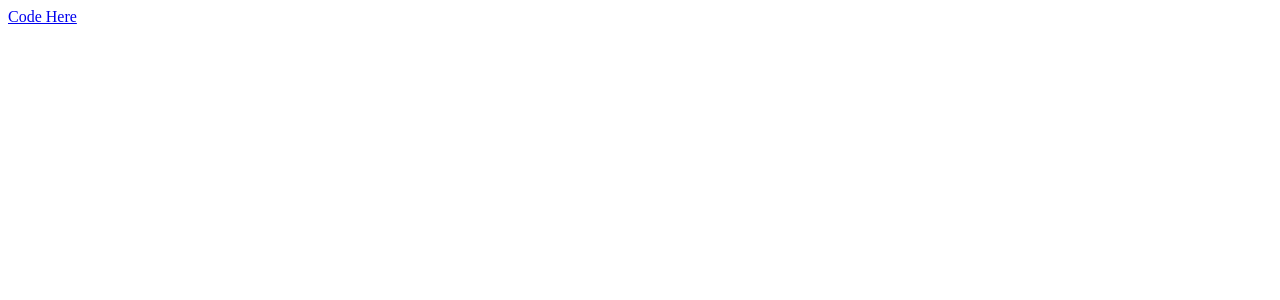
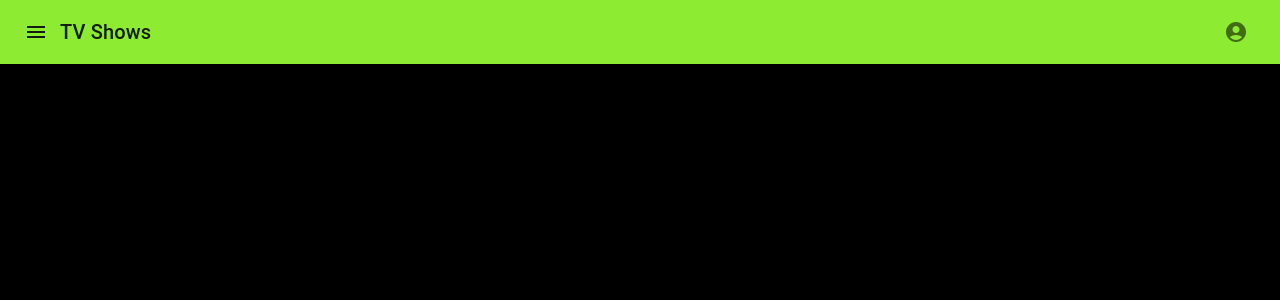
Before and after one commit to subodh-kumar1/subodh.github.io, a React app: page / in a window 1280 px wide. Shown: the top 300 px of the page. Built offline with nearby package versions, Linux system fonts and the light colour scheme.

Commit message:
Setup theme and App bar

```diff
--- a/src/App.tsx
+++ b/src/App.tsx
@@ -1,8 +1,15 @@
+import { Box, ThemeProvider } from "@mui/material";
 import React from "react";
+import HomePage from "./pages/HomePage";
+import theme from "./themes/theme";
+
 
 const App = () => {
     return (
-        <a href="https://github.com/subodh-kumar1/subodh.github.io">Code Here</a>
+        <ThemeProvider theme={theme}>
+            <a href="https://github.com/subodh-kumar1/subodh.github.io">Code Here</a>
+            <HomePage/>
+        </ThemeProvider>
     )
 }
 export default App;
--- a/src/index.html
+++ b/src/index.html
@@ -6,7 +6,7 @@
     <meta http-equiv="X-UA-Compatible" content="ie=edge">
     <title>My React App</title>
 </head>
-<body>
+<body style="background-color:#000000">
     <div id="root"></div>
 </body>
 </html>
--- /dev/null
+++ b/src/pages/HomePage.tsx
@@ -0,0 +1,30 @@
+import { AppBar, Button, IconButton, Toolbar, Typography } from "@mui/material"
+import React from "react"
+import MenuIcon from '@mui/icons-material/Menu';
+import AccountCircleIcon from '@mui/icons-material/AccountCircle';
+
+const HomePage = () => {
+    return <React.Fragment>
+        <AppBar>
+            <Toolbar>
+                <IconButton
+                    size="large"
+                    edge="start"
+                    color="inherit"
+                    aria-label="menu"
+                >
+                    <MenuIcon />
+                </IconButton>
+                <Typography variant="h6" component="div" sx={{ flexGrow: 1 }}>
+                    TV Shows
+                </Typography>
+                <IconButton>
+                    <AccountCircleIcon />
+                </IconButton>
+            </Toolbar>
+        </AppBar>
+        <Button color="primary" variant="contained">My Button</Button>
+        <Button color="secondary" variant="outlined">My Button</Button>
+    </React.Fragment>
+}
+export default HomePage;
--- /dev/null
+++ b/src/themes/theme.ts
@@ -0,0 +1,14 @@
+import { createTheme } from "@mui/material";
+
+const theme = createTheme({
+    palette: {
+        primary: {
+            main: '#8deb31'
+        },
+        secondary: {
+            main: "#8f31eb",
+        }
+    }
+});
+
+export default theme;
```
